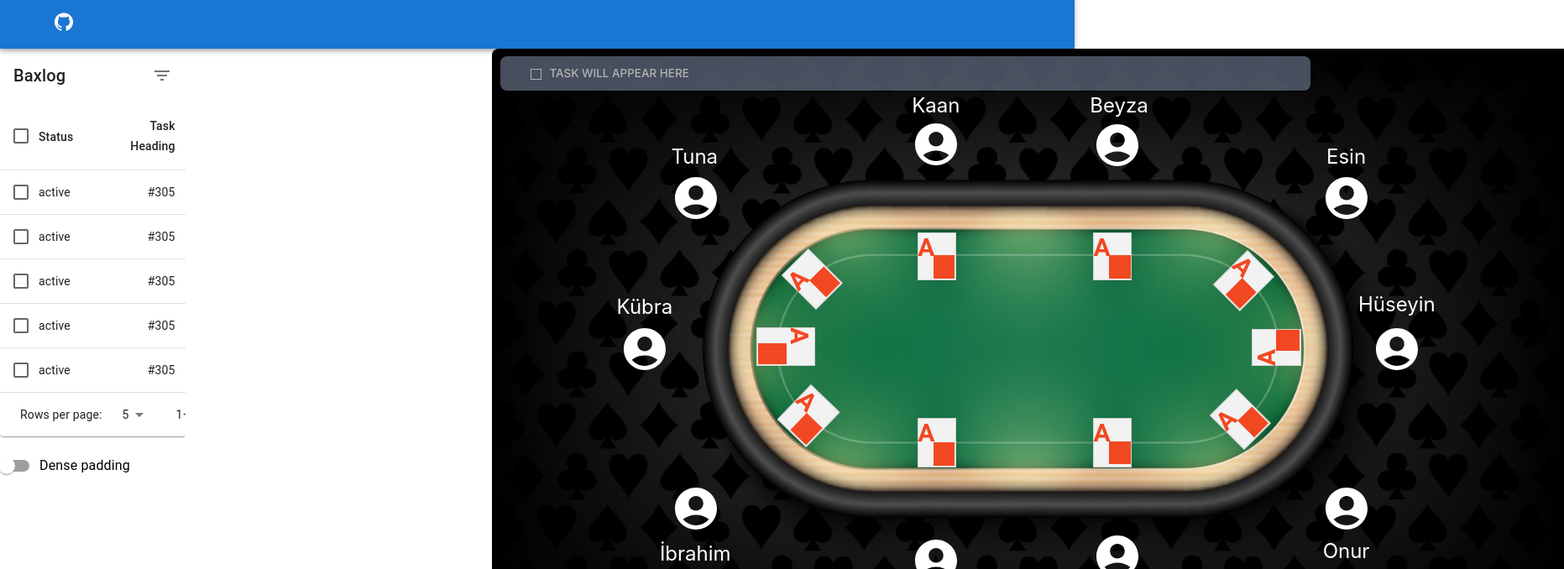
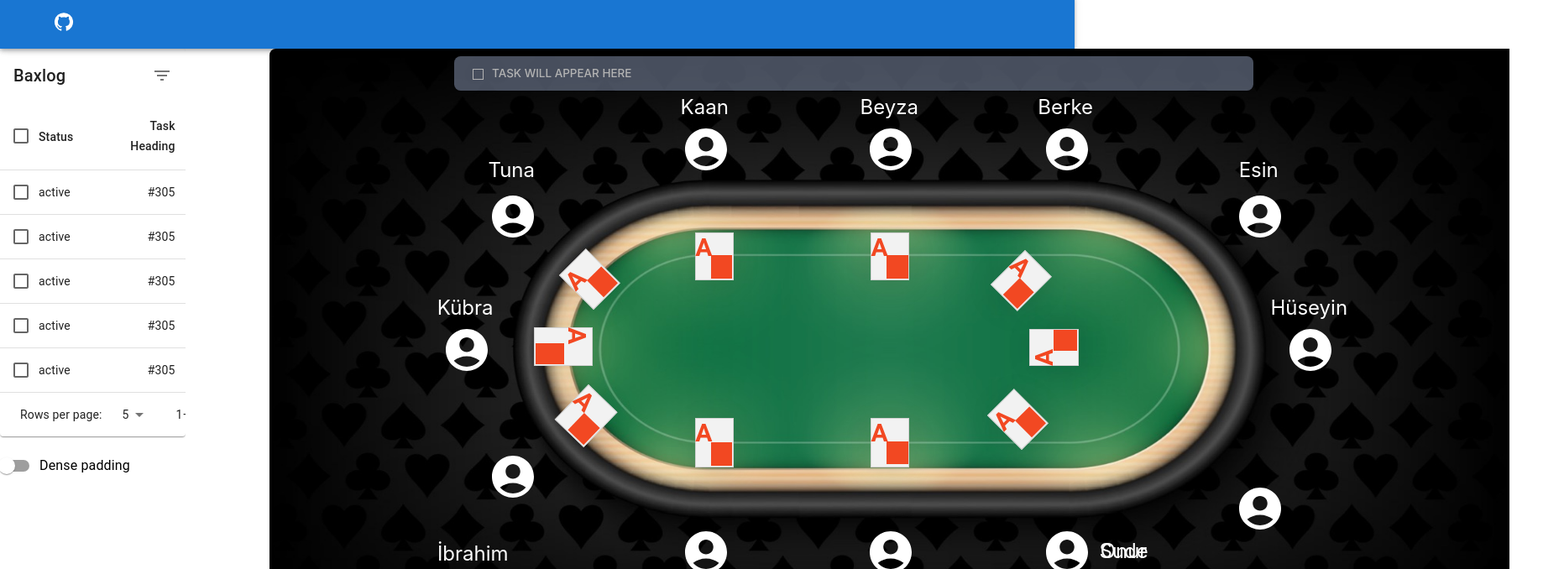
Before and after one commit to kaanadalilar/BaX-Log_Scrum_Poker_App, a React (Create React App) app in the folder bax-log/: page / in a window 1280 px wide. Shown: the part 6-684 px from the top of the page at 84% size, 1863 px wide, since content can reach past the window. Built offline with nearby package versions, Linux system fonts and the light colour scheme.

Commit message:
Replacement of icons together

```diff
--- a/bax-log/src/pages/PokerPage.js
+++ b/bax-log/src/pages/PokerPage.js
@@ -21,31 +21,41 @@ function PokerPage() {
                                 <div className="moon">
                                     <PokerBacklogTable />
                                 </div>
-                                <div style={{ width: '100%', height: '100%', position: 'relative' }}>
-                                    <div style={{ width: 1277, height: 715, left: 365, top: 0, position: 'absolute', borderTopLeftRadius: 7.69, borderTopRightRadius: 30, borderBottomRightRadius: 30 }}>
-                                        <img style={{ width: 1277, height: 715, left: 0, top: 0, position: 'absolute', borderTopLeftRadius: 7.69 }} src={PokerTable} />
-                                        <div style={{ width: 72.40, height: 68.97, left: 492.70, top: 78.69, position: 'absolute' }}>
-                                            <div style={{ width: 60.33, height: 57.48, left: 6.03, top: 5.75, position: 'absolute' }}> <AccountCircleIcon sx={{ fontSize: "60px", color: "white" }}></AccountCircleIcon></div>
-                                        </div>
-                                        <div style={{ width: 60.33, height: 57.48, left: 1047.74, top: 328.36, position: 'absolute' }}> <AccountCircleIcon sx={{ fontSize: "60px", color: "white" }}></AccountCircleIcon> </div>
-                                        <div style={{ width: 60.33, height: 57.48, left: 212.16, top: 517.79, position: 'absolute' }}> <AccountCircleIcon sx={{ fontSize: "60px", color: "white" }}></AccountCircleIcon></div>
-                                        <div style={{ width: 60.33, height: 57.48, left: 498.73, top: 579.97, position: 'absolute' }}> <AccountCircleIcon sx={{ fontSize: "60px", color: "white" }}></AccountCircleIcon></div>
-                                        <div style={{ width: 60.33, height: 57.48, left: 714.92, top: 575.11, position: 'absolute' }}> <AccountCircleIcon sx={{ fontSize: "60px", color: "white" }}></AccountCircleIcon></div>
-                                        <div style={{ width: 60.33, height: 57.48, left: 987.41, top: 517.79, position: 'absolute' }}> <AccountCircleIcon sx={{ fontSize: "60px", color: "white" }}></AccountCircleIcon></div>
-                                        <div style={{ width: 60.33, height: 57.48, left: 151.83, top: 328.36, position: 'absolute' }}> <AccountCircleIcon sx={{ fontSize: "60px", color: "white" }}></AccountCircleIcon></div>
-                                        <div style={{ width: 60.33, height: 57.48, left: 987.41, top: 147.66, position: 'absolute' }}> <AccountCircleIcon sx={{ fontSize: "60px", color: "white" }}></AccountCircleIcon></div>
-                                        <div style={{ width: 60.33, height: 57.48, left: 212.16, top: 147.66, position: 'absolute' }}> <AccountCircleIcon sx={{ fontSize: "60px", color: "white" }}></AccountCircleIcon></div>
-                                        <div style={{ width: 60.33, height: 57.48, left: 714.92, top: 84.52, position: 'absolute' }}> <AccountCircleIcon sx={{ fontSize: "60px", color: "white" }}></AccountCircleIcon></div>
-                                        <div style={{ width: 95.52, height: 25.26, left: 480.63, top: 53.43, position: 'absolute', textAlign: 'center', color: 'white', fontSize: 24, fontFamily: 'Inter', fontWeight: '400', wordWrap: 'break-word' }}>Kaan</div>
-                                        <div style={{ width: 95.52, height: 25.26, left: 193.06, top: 113.66, position: 'absolute', textAlign: 'center', color: 'white', fontSize: 24, fontFamily: 'Inter', fontWeight: '400', wordWrap: 'break-word' }}>Tuna</div>
+                                <div className="sun" style={{ width: '100%', height: '100%', position: 'relative' }}>
+                                    <div style={{ width: 1477, height: 715, left: 100, top: 0, position: 'absolute', borderTopLeftRadius: 7.69, borderTopRightRadius: 30, borderBottomRightRadius: 30 }}>
+                                        <img style={{ width: 1477, height: 715, left: 0, top: 0, position: 'absolute', borderTopLeftRadius: 7.69 }} src={PokerTable} />
+
+                                        <div style={{ width: 60.33, height: 57.48, left: 260, top: 170, position: 'absolute' }}> <AccountCircleIcon sx={{ fontSize: "60px", color: "white" }}></AccountCircleIcon></div>
+                                        <div style={{ width: 60.33, height: 57.48, left: 490, top: 90, position: 'absolute' }}> <AccountCircleIcon sx={{ fontSize: "60px", color: "white" }}></AccountCircleIcon></div>
+                                        <div style={{ width: 60.33, height: 57.48, left: 710, top: 90, position: 'absolute' }}> <AccountCircleIcon sx={{ fontSize: "60px", color: "white" }}></AccountCircleIcon></div>
+                                        <div style={{ width: 60.33, height: 57.48, left: 920, top: 90, position: 'absolute' }}> <AccountCircleIcon sx={{ fontSize: "60px", color: "white" }}></AccountCircleIcon></div>
+                                        <div style={{ width: 60.33, height: 57.48, left: 1150, top: 170, position: 'absolute' }}> <AccountCircleIcon sx={{ fontSize: "60px", color: "white" }}></AccountCircleIcon></div>
+                                        <div style={{ width: 60.33, height: 57.48, left: 1210, top: 329, position: 'absolute' }}> <AccountCircleIcon sx={{ fontSize: "60px", color: "white" }}></AccountCircleIcon> </div>
+                                        <div style={{ width: 60.33, height: 57.48, left: 1150, top: 517.79, position: 'absolute' }}> <AccountCircleIcon sx={{ fontSize: "60px", color: "white" }}></AccountCircleIcon></div>
+                                        <div style={{ width: 60.33, height: 57.48, left: 920, top: 570, position: 'absolute' }}> <AccountCircleIcon sx={{ fontSize: "60px", color: "white" }}></AccountCircleIcon></div>
+                                        <div style={{ width: 60.33, height: 57.48, left: 710, top: 570, position: 'absolute' }}> <AccountCircleIcon sx={{ fontSize: "60px", color: "white" }}></AccountCircleIcon></div>
+                                        <div style={{ width: 60.33, height: 57.48, left: 490, top: 570, position: 'absolute' }}> <AccountCircleIcon sx={{ fontSize: "60px", color: "white" }}></AccountCircleIcon></div>
+                                        <div style={{ width: 60.33, height: 57.48, left: 260, top: 480, position: 'absolute' }}> <AccountCircleIcon sx={{ fontSize: "60px", color: "white" }}></AccountCircleIcon></div>
+                                        <div style={{ width: 60.33, height: 57.48, left: 205, top: 329, position: 'absolute' }}> <AccountCircleIcon sx={{ fontSize: "60px", color: "white" }}></AccountCircleIcon></div>
+
+                                        <div style={{ width: 95.52, height: 25.26, left: 240, top: 130, position: 'absolute', textAlign: 'center', color: 'white', fontSize: 24, fontFamily: 'Inter', fontWeight: '400', wordWrap: 'break-word' }}>Tuna</div>
+                                        <div style={{ width: 95.52, height: 25.26, left: 470, top: 55, position: 'absolute', textAlign: 'center', color: 'white', fontSize: 24, fontFamily: 'Inter', fontWeight: '400', wordWrap: 'break-word' }}>Kaan</div>
+                                        <div style={{ width: 95.52, height: 25.26, left: 690, top: 55, position: 'absolute', textAlign: 'center', color: 'white', fontSize: 24, fontFamily: 'Inter', fontWeight: '400', wordWrap: 'break-word' }}>Beyza</div>
+                                        <div style={{ width: 95.52, height: 25.26, left: 900, top: 55, position: 'absolute', textAlign: 'center', color: 'white', fontSize: 24, fontFamily: 'Inter', fontWeight: '400', wordWrap: 'break-word' }}>Berke</div>
+                                        <div style={{ width: 95.52, height: 25.26, left: 1130, top: 130, position: 'absolute', textAlign: 'center', color: 'white', fontSize: 24, fontFamily: 'Inter', fontWeight: '400', wordWrap: 'break-word' }}>Esin</div>
+                                        <div style={{ width: 95.52, height: 25.26, left: 1190, top: 294, position: 'absolute', textAlign: 'center', color: 'white', fontSize: 24, fontFamily: 'Inter', fontWeight: '400', wordWrap: 'break-word' }}>Hüseyin</div>
+                                        <div style={{ width: 95.52, height: 25.26, left: 969.31, top: 583.85, position: 'absolute', textAlign: 'center', color: 'white', fontSize: 24, fontFamily: 'Inter', fontWeight: '400', wordWrap: 'break-word' }}>Onur</div>
+                                        <div style={{ width: 95.52, height: 25.26, left: 969.31, top: 583.85, position: 'absolute', textAlign: 'center', color: 'white', fontSize: 24, fontFamily: 'Inter', fontWeight: '400', wordWrap: 'break-word' }}>Sude</div>
+                                        <div style={{ width: 95.52, height: 25.26, left: 698.83, top: 638.25, position: 'absolute', textAlign: 'center', color: 'white', fontSize: 24, fontFamily: 'Inter', fontWeight: '400', wordWrap: 'break-word' }}>Gökhan</div>
+                                        <div style={{ width: 95.52, height: 25.26, left: 477.62, top: 641.17, position: 'absolute', textAlign: 'center', color: 'white', fontSize: 24, fontFamily: 'Inter', fontWeight: '400', wordWrap: 'break-word' }}>Olcay</div>
                                         <div style={{ width: 95.52, height: 25.26, left: 194.06, top: 586.77, position: 'absolute', textAlign: 'center', color: 'white', fontSize: 24, fontFamily: 'Inter', fontWeight: '400', wordWrap: 'break-word' }}>İbrahim</div>
-                                        <div style={{ width: 95.52, height: 25.26, left: 133.73, top: 293.38, position: 'absolute', textAlign: 'center', color: 'white', fontSize: 24, fontFamily: 'Inter', fontWeight: '400', wordWrap: 'break-word' }}>Kübra</div>
-                                        <div style={{ width: 95.52, height: 25.26, left: 698.83, top: 53.43, position: 'absolute', textAlign: 'center', color: 'white', fontSize: 24, fontFamily: 'Inter', fontWeight: '400', wordWrap: 'break-word' }}>Beyza</div>
-                                        <div style={{ width: 95.52, height: 25.26, left: 477.62, top: 641.17, position: 'absolute', textAlign: 'center', color: 'white', fontSize: 24, fontFamily: 'Inter', fontWeight: '400', wordWrap: 'break-word' }}>Olcay</div>
-                                        <div style={{ width: 95.52, height: 25.26, left: 698.83, top: 638.25, position: 'absolute', textAlign: 'center', color: 'white', fontSize: 24, fontFamily: 'Inter', fontWeight: '400', wordWrap: 'break-word' }}>Gökhan</div>
-                                        <div style={{ width: 95.52, height: 25.26, left: 969.31, top: 583.85, position: 'absolute', textAlign: 'center', color: 'white', fontSize: 24, fontFamily: 'Inter', fontWeight: '400', wordWrap: 'break-word' }}>Onur</div>
-                                        <div style={{ width: 95.52, height: 25.26, left: 1029.64, top: 290.47, position: 'absolute', textAlign: 'center', color: 'white', fontSize: 24, fontFamily: 'Inter', fontWeight: '400', wordWrap: 'break-word' }}>Hüseyin</div>
-                                        <div style={{ width: 95.52, height: 25.26, left: 969.31, top: 113.66, position: 'absolute', textAlign: 'center', color: 'white', fontSize: 24, fontFamily: 'Inter', fontWeight: '400', wordWrap: 'break-word' }}>Esin</div>
+                                        <div style={{ width: 95.52, height: 25.26, left: 185, top: 294, position: 'absolute', textAlign: 'center', color: 'white', fontSize: 24, fontFamily: 'Inter', fontWeight: '400', wordWrap: 'break-word' }}>Kübra</div>
+
+
+
+
+
+
 
                                         <div style={{ width: 43.50, height: 56.35, left: 345, top: 270, position: 'absolute', transform: 'rotate(-45deg)', transformOrigin: '0 0' }}>
                                             <div style={{ width: 43.21, height: 56.35, left: 0, top: 0, position: 'absolute' }}>
@@ -139,14 +149,14 @@ function PokerPage() {
                                             </div>
                                         </div>
 
-                                        <div style={{ width: 53.29, height: 69.95, left: 219.20, top: 715, position: 'absolute', background: '#152A96' }} />
-                                        <div style={{ width: 171, height: 46, left: 196, top: 651, position: 'absolute', textAlign: 'center', color: 'white', fontSize: 24, fontFamily: 'Roboto', fontWeight: '700', wordWrap: 'break-word' }}>Pick a card</div>
+
+                                        <div style={{ width: 171, height: 46, left: 150, top: 651, position: 'absolute', textAlign: 'center', color: 'white', fontSize: 24, fontFamily: 'Roboto', fontWeight: '700', wordWrap: 'break-word' }}>Pick a card</div>
                                     </div>
 
 
-                                    <img style={{ width: 1277, height: 170, left: 365, top: 710, position: 'absolute', borderTopLeftRadius: 7.69 }} src={UnderPokerTable} />
+                                    <img style={{ width: 1477, height: 150, left: 100, top: 710, position: 'absolute', borderTopLeftRadius: 7.69 }} src={UnderPokerTable} />
 
-                                    <div style={{ width: 52, height: 70, left: 590, top: 710, position: 'absolute' }}>
+                                    <div style={{ width: 52, height: 70, left: 280, top: 710, position: 'absolute' }}>
                                         <div style={{ width: 51.65, height: 70, left: 0, top: 0, position: 'absolute' }}>
                                             <div style={{ width: 51.65, height: 70, left: 0, top: 0, position: 'absolute', background: '#F2F2F2', boxShadow: '0px 5px 34px rgba(0, 0, 0, 0.10)', border: '0.50px #D2D2D2 solid' }} />
                                             <div style={{ width: 22.69, height: 23.45, left: 0, top: 0.53, position: 'absolute', textAlign: 'center', color: '#F24822', fontSize: 18, fontFamily: 'Roboto', fontWeight: '700', wordWrap: 'break-word' }}>1</div>
@@ -156,7 +166,7 @@ function PokerPage() {
                                         </div>
                                     </div>
 
-                                    <div style={{ width: 52, height: 70, left: 667, top: 710, position: 'absolute' }}>
+                                    <div style={{ width: 52, height: 70, left: 360, top: 710, position: 'absolute' }}>
                                         <div style={{ width: 51.65, height: 70, left: 0, top: 0, position: 'absolute' }}>
                                             <div style={{ width: 51.65, height: 70, left: 0, top: 0, position: 'absolute', background: '#F2F2F2', boxShadow: '0px 5px 34px rgba(0, 0, 0, 0.10)', border: '0.50px #D2D2D2 solid' }} />
                                             <div style={{ width: 22.69, height: 23.45, left: 0, top: 0.53, position: 'absolute', textAlign: 'center', color: '#F24822', fontSize: 18, fontFamily: 'Roboto', fontWeight: '700', wordWrap: 'break-word' }}>2</div>
@@ -166,7 +176,7 @@ function PokerPage() {
                                         </div>
                                     </div>
 
-                                    <div style={{ width: 52, height: 70, left: 744, top: 710, position: 'absolute' }}>
+                                    <div style={{ width: 52, height: 70, left: 440, top: 710, position: 'absolute' }}>
                                         <div style={{ width: 51.65, height: 70, left: 0, top: 0, position: 'absolute' }}>
                                             <div style={{ width: 51.65, height: 70, left: 0, top: 0, position: 'absolute', background: '#F2F2F2', boxShadow: '0px 5px 34px rgba(0, 0, 0, 0.10)', border: '0.50px #D2D2D2 solid' }} />
                                             <div style={{ width: 22.69, height: 23.45, left: 0, top: 0.53, position: 'absolute', textAlign: 'center', color: '#F24822', fontSize: 18, fontFamily: 'Roboto', fontWeight: '700', wordWrap: 'break-word' }}>3</div>
@@ -176,7 +186,7 @@ function PokerPage() {
                                         </div>
                                     </div>
 
-                                    <div style={{ width: 52, height: 70, left: 821, top: 710, position: 'absolute' }}>
+                                    <div style={{ width: 52, height: 70, left: 520, top: 710, position: 'absolute' }}>
                                         <div style={{ width: 51.65, height: 70, left: 0, top: 0, position: 'absolute' }}>
                                             <div style={{ width: 51.65, height: 70, left: 0, top: 0, position: 'absolute', background: '#F2F2F2', boxShadow: '0px 5px 34px rgba(0, 0, 0, 0.10)', border: '0.50px #D2D2D2 solid' }} />
                                             <div style={{ width: 22.69, height: 23.45, left: 0, top: 0.53, position: 'absolute', textAlign: 'center', color: '#F24822', fontSize: 18, fontFamily: 'Roboto', fontWeight: '700', wordWrap: 'break-word' }}>5</div>
@@ -186,7 +196,7 @@ function PokerPage() {
                                         </div>
                                     </div>
 
-                                    <div style={{ width: 52, height: 70, left: 897, top: 710, position: 'absolute' }}>
+                                    <div style={{ width: 52, height: 70, left: 600, top: 710, position: 'absolute' }}>
                                         <div style={{ width: 51.65, height: 70, left: 0, top: 0, position: 'absolute' }}>
                                             <div style={{ width: 51.65, height: 70, left: 0, top: 0, position: 'absolute', background: '#F2F2F2', boxShadow: '0px 5px 34px rgba(0, 0, 0, 0.10)', border: '0.50px #D2D2D2 solid' }} />
                                             <div style={{ width: 22.69, height: 23.45, left: 0, top: 0.53, position: 'absolute', textAlign: 'center', color: '#F24822', fontSize: 18, fontFamily: 'Roboto', fontWeight: '700', wordWrap: 'break-word' }}>8</div>
@@ -196,7 +206,7 @@ function PokerPage() {
                                         </div>
                                     </div>
 
-                                    <div style={{ width: 52, height: 70, left: 974, top: 710, position: 'absolute' }}>
+                                    <div style={{ width: 52, height: 70, left: 680, top: 710, position: 'absolute' }}>
                                         <div style={{ width: 51.65, height: 70, left: 0, top: 0, position: 'absolute' }}>
                                             <div style={{ width: 51.65, height: 70, left: 0, top: 0, position: 'absolute', background: '#F2F2F2', boxShadow: '0px 5px 34px rgba(0, 0, 0, 0.10)', border: '0.50px #D2D2D2 solid' }} />
                                             <div style={{ width: 22.69, height: 23.45, left: 0, top: 0.53, position: 'absolute', textAlign: 'center', color: '#F24822', fontSize: 18, fontFamily: 'Roboto', fontWeight: '700', wordWrap: 'break-word' }}>13</div>
@@ -206,7 +216,7 @@ function PokerPage() {
                                         </div>
                                     </div>
 
-                                    <div style={{ width: 52, height: 70, left: 1051, top: 710, position: 'absolute' }}>
+                                    <div style={{ width: 52, height: 70, left: 760, top: 710, position: 'absolute' }}>
                                         <div style={{ width: 51.65, height: 70, left: 0, top: 0, position: 'absolute' }}>
                                             <div style={{ width: 51.65, height: 70, left: 0, top: 0, position: 'absolute', background: '#F2F2F2', boxShadow: '0px 5px 34px rgba(0, 0, 0, 0.10)', border: '0.50px #D2D2D2 solid' }} />
                                             <div style={{ width: 22.69, height: 23.45, left: 0, top: 0.53, position: 'absolute', textAlign: 'center', color: '#F24822', fontSize: 18, fontFamily: 'Roboto', fontWeight: '700', wordWrap: 'break-word' }}>21</div>
@@ -216,7 +226,7 @@ function PokerPage() {
                                         </div>
                                     </div>
 
-                                    <div style={{ width: 52, height: 70, left: 1128, top: 710, position: 'absolute' }}>
+                                    <div style={{ width: 52, height: 70, left: 840, top: 710, position: 'absolute' }}>
                                         <div style={{ width: 51.65, height: 70, left: 0, top: 0, position: 'absolute' }}>
                                             <div style={{ width: 51.65, height: 70, left: 0, top: 0, position: 'absolute', background: '#F2F2F2', boxShadow: '0px 5px 34px rgba(0, 0, 0, 0.10)', border: '0.50px #D2D2D2 solid' }} />
                                             <div style={{ width: 22.69, height: 23.45, left: 0, top: 0.53, position: 'absolute', textAlign: 'center', color: '#F24822', fontSize: 18, fontFamily: 'Roboto', fontWeight: '700', wordWrap: 'break-word' }}>34</div>
@@ -226,7 +236,7 @@ function PokerPage() {
                                         </div>
                                     </div>
 
-                                    <div style={{ width: 52, height: 70, left: 1205, top: 710, position: 'absolute' }}>
+                                    <div style={{ width: 52, height: 70, left: 920, top: 710, position: 'absolute' }}>
                                         <div style={{ width: 51.65, height: 70, left: 0, top: 0, position: 'absolute' }}>
                                             <div style={{ width: 51.65, height: 70, left: 0, top: 0, position: 'absolute', background: '#F2F2F2', boxShadow: '0px 5px 34px rgba(0, 0, 0, 0.10)', border: '0.50px #D2D2D2 solid' }} />
                                             <div style={{ width: 22.69, height: 23.45, left: 0, top: 0.53, position: 'absolute', textAlign: 'center', color: '#F24822', fontSize: 18, fontFamily: 'Roboto', fontWeight: '700', wordWrap: 'break-word' }}>55</div>
@@ -236,7 +246,7 @@ function PokerPage() {
                                         </div>
                                     </div>
 
-                                    <div style={{ width: 52, height: 70, left: 1281, top: 710, position: 'absolute' }}>
+                                    <div style={{ width: 52, height: 70, left: 1000, top: 710, position: 'absolute' }}>
                                         <div style={{ width: 51.65, height: 70, left: 0, top: 0, position: 'absolute' }}>
                                             <div style={{ width: 51.65, height: 70, left: 0, top: 0, position: 'absolute', background: '#F2F2F2', boxShadow: '0px 5px 34px rgba(0, 0, 0, 0.10)', border: '0.50px #D2D2D2 solid' }} />
                                             <div style={{ width: 22.69, height: 23.45, left: 0, top: 0.53, position: 'absolute', textAlign: 'center', color: '#F24822', fontSize: 18, fontFamily: 'Roboto', fontWeight: '700', wordWrap: 'break-word' }}>89</div>
@@ -245,7 +255,7 @@ function PokerPage() {
                                             <div style={{ width: 29.81, height: 34.83, left: 0.17, top: 0, position: 'absolute', background: '#F24822' }}></div>
                                         </div>
                                     </div>
-                                    <div style={{ width: 52, height: 70, left: 1358, top: 710, position: 'absolute' }}>
+                                    <div style={{ width: 52, height: 70, left: 1080, top: 710, position: 'absolute' }}>
                                         <div style={{ width: 51.65, height: 70, left: 0, top: 0, position: 'absolute' }}>
                                             <div style={{ width: 51.65, height: 70, left: 0, top: 0, position: 'absolute', background: '#F2F2F2', boxShadow: '0px 5px 34px rgba(0, 0, 0, 0.10)', border: '0.50px #D2D2D2 solid' }} />
                                             <div style={{ width: 22.69, height: 23.45, left: 0, top: 0.53, position: 'absolute', textAlign: 'center', color: '#F24822', fontSize: 18, fontFamily: 'Roboto', fontWeight: '700', wordWrap: 'break-word' }}>?</div>
@@ -255,7 +265,7 @@ function PokerPage() {
                                         </div>
                                     </div>
 
-                                    <div style={{ width: 932, height: 20, paddingLeft: 15.39, paddingRight: 15.39, paddingTop: 9.62, paddingBottom: 9.62, left: 375, top: 9, position: 'absolute', opacity: 0.70, background: '#667085', boxShadow: '0px 0.9615941643714905px 1.923188328742981px rgba(16, 24, 40, 0.05)', borderRadius: 7.69, overflow: 'hidden', border: '0.48px rgba(241.64, 241.64, 241.64, 0) solid', justifyContent: 'center', alignItems: 'center', gap: 7.69, display: 'inline-flex' }}>
+                                    <div style={{ width: 932, height: 20, paddingLeft: 2, paddingRight: 15.39, paddingTop: 9.62, paddingBottom: 9.62, left: 320, top: 9, position: 'absolute', opacity: 0.70, background: '#667085', boxShadow: '0px 0.9615941643714905px 1.923188328742981px rgba(16, 24, 40, 0.05)', borderRadius: 7.69, overflow: 'hidden', border: '0.48px rgba(241.64, 241.64, 241.64, 0) solid', justifyContent: 'center', alignItems: 'center', gap: 7.69, display: 'inline-flex' }}>
                                         <div style={{ width: 19.23, height: 19.23, position: 'relative' }}>
                                             <div style={{ width: 11.22, height: 11.22, left: 4.01, top: 4.01, position: 'absolute', border: '0.80px white solid' }}></div>
                                         </div>
```
